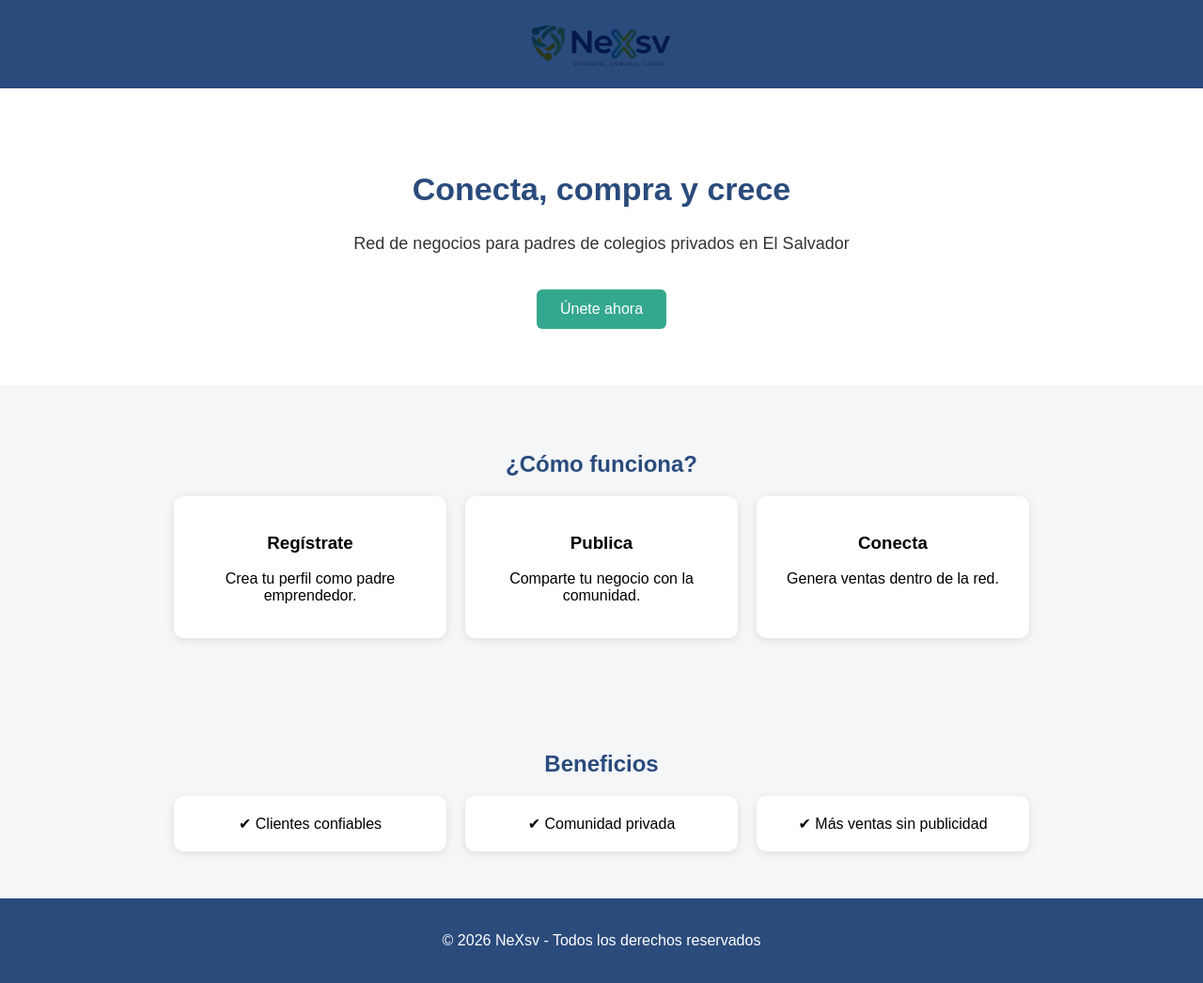
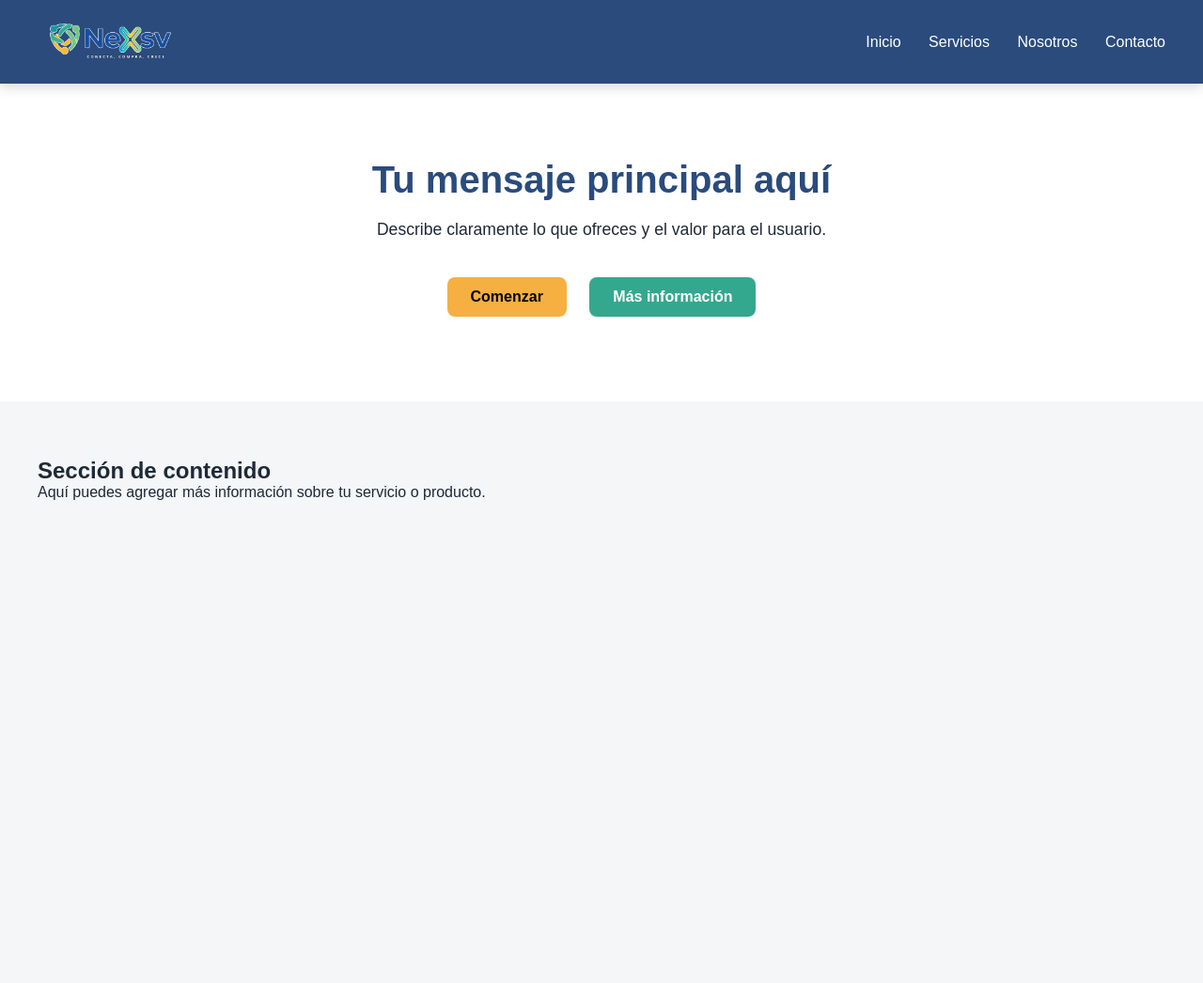
Before and after one commit to laumart21-bogran/neXsv, a plain HTML site: page index.html in a window 1280 px wide. Shown: the whole page at 94% size. After the commit the page ends 800 px from the top, so only its background shows below. Drawn offline with Linux system fonts and the light colour scheme.

Commit message:
Update index.html

```diff
--- a/index.html
+++ b/index.html
@@ -3,154 +3,157 @@
 <head>
   <meta charset="UTF-8">
   <meta name="viewport" content="width=device-width, initial-scale=1.0">
-
-<title>NeXsv | Red de Negocios para Padres en El Salvador</title>
-
-<!-- SEO -->
-<meta name="description" content="Red de negocios exclusiva para padres de colegios privados en El Salvador. Conecta, compra y crece con NeXsv.">
-<meta name="keywords" content="negocios El Salvador, padres emprendedores, networking, comunidad de negocios">
-<meta name="author" content="NeXsv">
+  <title>Tu Landing</title>
 
   <style>
-body {
+    /* RESET */
+    * {
       margin: 0;
+      padding: 0;
+      box-sizing: border-box;
       font-family: Arial, sans-serif;
-    background-color: #F4F6F8;
     }
 
-/* NAV */
-nav {
-    background-color: #2A4B7C;
-    text-align: center;
-    padding: 15px;
+    /* COLORES DE MARCA */
+    :root {
+      --azul-principal: #2A4B7C;
+      --verde: #34A88E;
+      --amarillo: #F5B041;
+      --gris-fondo: #F4F6F8;
+      --blanco: #FFFFFF;
+      --texto: #1f2937;
     }
 
-/* LOGO (AJUSTE PARA FONDO BLANCO) */
-.logo {
-    width: 180px;
-    background: transparent;
-    mix-blend-mode: multiply;
-    display: block;
-    margin: 0 auto;
+    body {
+      background-color: var(--gris-fondo);
+      color: var(--texto);
+    }
+
+    /* HEADER */
+    header {
+      background-color: var(--azul-principal);
+      padding: 15px 40px;
+      display: flex;
+      justify-content: space-between;
+      align-items: center;
+      box-shadow: 0 4px 12px rgba(0,0,0,0.15);
+      position: sticky;
+      top: 0;
+      z-index: 1000;
+    }
+
+    /* LOGO */
+    .logo img {
+      height: 55px;
+      object-fit: contain;
+    }
+
+    /* MENÚ */
+    nav a {
+      color: var(--blanco);
+      text-decoration: none;
+      margin-left: 25px;
+      font-weight: 500;
+      transition: 0.3s;
+    }
+
+    nav a:hover {
+      color: var(--amarillo);
     }
 
     /* HERO */
     .hero {
+      padding: 80px 40px;
       text-align: center;
-    padding: 60px 20px;
-    background-color: #FFFFFF;
+      background-color: var(--blanco);
     }
 
     .hero h1 {
-    color: #2A4B7C;
-    font-size: 34px;
+      font-size: 2.5rem;
+      margin-bottom: 20px;
+      color: var(--azul-principal);
     }
 
     .hero p {
-    font-size: 18px;
-    color: #333;
+      font-size: 1.1rem;
+      margin-bottom: 30px;
     }
 
-/* BOTÓN */
+    /* BOTONES */
     .btn {
-    background-color: #34A88E;
-    color: white;
       padding: 12px 25px;
-    border: none;
-    border-radius: 6px;
-    font-size: 16px;
-    cursor: pointer;
-    margin-top: 20px;
+      border-radius: 8px;
+      text-decoration: none;
+      font-weight: bold;
+      margin: 10px;
+      display: inline-block;
     }
 
-/* SECCIONES */
-.section {
-    padding: 50px 20px;
-    text-align: center;
+    .btn-primary {
+      background-color: var(--amarillo);
+      color: #000;
     }
 
-.section h2 {
-    color: #2A4B7C;
+    .btn-primary:hover {
+      opacity: 0.9;
     }
 
-/* TARJETAS */
-.cards {
-    display: flex;
-    justify-content: center;
-    flex-wrap: wrap;
-    gap: 20px;
-    margin-top: 20px;
+    .btn-secondary {
+      background-color: var(--verde);
+      color: var(--blanco);
     }
 
-.card {
-    background-color: #FFFFFF;
-    padding: 20px;
-    width: 250px;
-    border-radius: 10px;
-    box-shadow: 0 2px 8px rgba(0,0,0,0.1);
+    .btn-secondary:hover {
+      opacity: 0.9;
     }
 
-/* FOOTER */
-footer {
-    background-color: #2A4B7C;
-    color: white;
-    text-align: center;
-    padding: 20px;
+    /* SECCIÓN GENERAL */
+    section {
+      padding: 60px 40px;
     }
+
+    .section-light {
+      background-color: var(--blanco);
+    }
+
+    .section-gray {
+      background-color: var(--gris-fondo);
+    }
+
   </style>
-
 </head>
 
 <body>
 
-<!-- NAV -->
+  <!-- HEADER -->
+  <header>
+    <div class="logo">
+      <!-- CAMBIA AQUÍ TU LOGO -->
+      <img src="logo.png" alt="Logo">
+    </div>
+
     <nav>
-    <img src="logo.png" alt="NeXsv Logo" class="logo" onerror="this.style.display='none'">
+      <a href="#">Inicio</a>
+      <a href="#">Servicios</a>
+      <a href="#">Nosotros</a>
+      <a href="#">Contacto</a>
     </nav>
+  </header>
 
   <!-- HERO -->
   <section class="hero">
-    <h1>Conecta, compra y crece</h1>
-    <p>Red de negocios para padres de colegios privados en El Salvador</p>
+    <h1>Tu mensaje principal aquí</h1>
+    <p>Describe claramente lo que ofreces y el valor para el usuario.</p>
 
-    <a href="#" target="_blank">
-        <button class="btn">Únete ahora</button>
-    </a>
+    <a href="#" class="btn btn-primary">Comenzar</a>
+    <a href="#" class="btn btn-secondary">Más información</a>
   </section>
 
-<!-- COMO FUNCIONA -->
-<section class="section">
-    <h2>¿Cómo funciona?</h2>
-    <div class="cards">
-        <div class="card">
-            <h3>Regístrate</h3>
-            <p>Crea tu perfil como padre emprendedor.</p>
-        </div>
-        <div class="card">
-            <h3>Publica</h3>
-            <p>Comparte tu negocio con la comunidad.</p>
-        </div>
-        <div class="card">
-            <h3>Conecta</h3>
-            <p>Genera ventas dentro de la red.</p>
-        </div>
-    </div>
+  <!-- SECCIÓN -->
+  <section class="section-gray">
+    <h2>Sección de contenido</h2>
+    <p>Aquí puedes agregar más información sobre tu servicio o producto.</p>
   </section>
-
-<!-- BENEFICIOS -->
-<section class="section">
-    <h2>Beneficios</h2>
-    <div class="cards">
-        <div class="card">✔ Clientes confiables</div>
-        <div class="card">✔ Comunidad privada</div>
-        <div class="card">✔ Más ventas sin publicidad</div>
-    </div>
-</section>
-
-<!-- FOOTER -->
-<footer>
-    <p>© 2026 NeXsv - Todos los derechos reservados</p>
-</footer>
 
 </body>
 </html>
```
Lines whose indentation alone changed are shown as unchanged.
